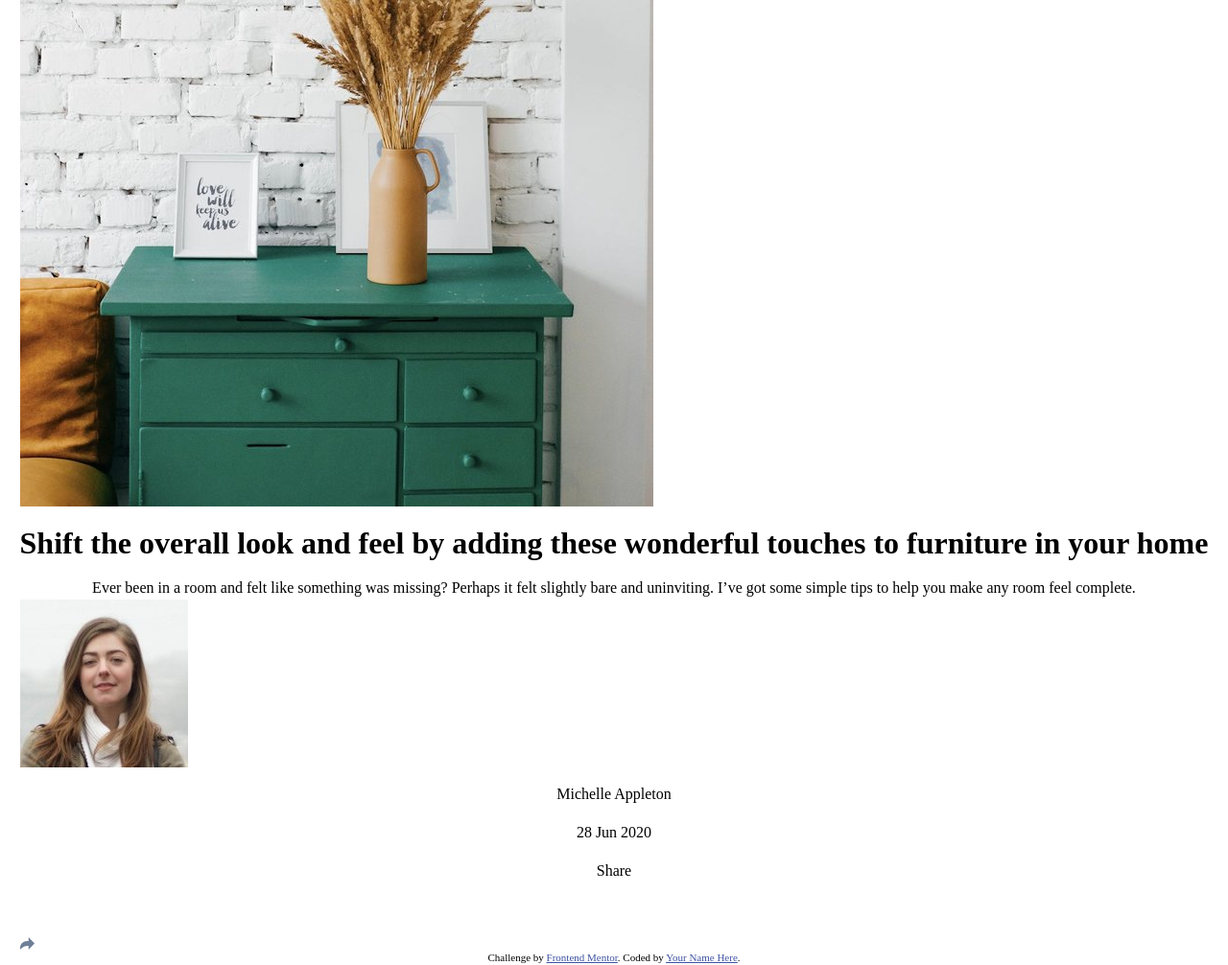
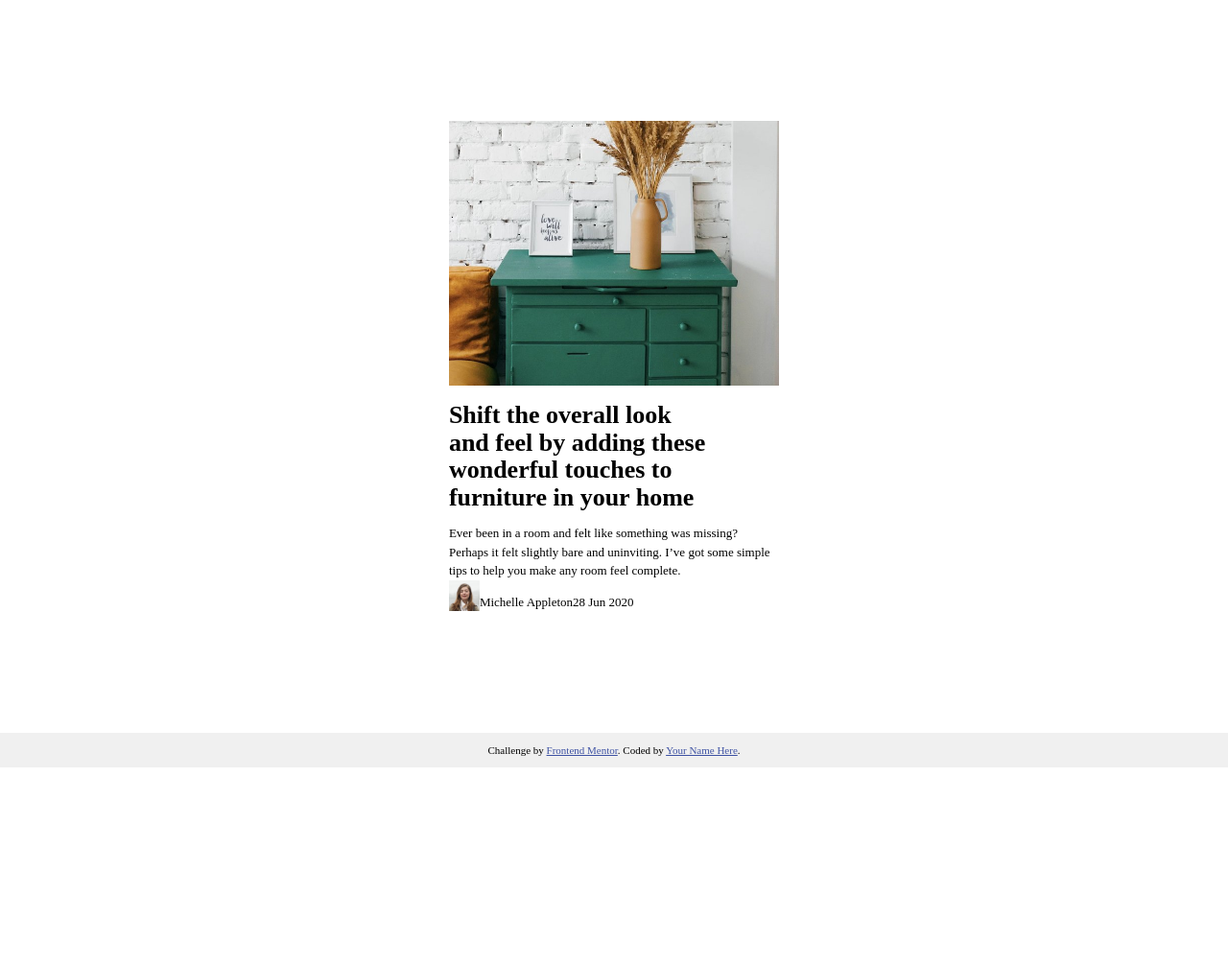
Before and after one commit to mrcordova/article-preview-component, a plain HTML site: page index.html in a window 1280 px wide. Shown: the whole page at 96% size. After the commit the page ends 800 px from the top, so only its background shows below. Drawn offline with Linux system fonts and the light colour scheme.

Commit message:
add flex to card members

```diff
--- a/css/style.css
+++ b/css/style.css
@@ -7,23 +7,58 @@
     --body-font-size: 13px;
 }
 
+
 body {
     display: flex;
     flex-direction: column;
     min-height: 100vh;
+    /* Ensure body takes at least full viewport height */
     margin: 0;
-    background-color: var(--grayish-blue);
+    font-size: var(--body-font-size);
 }
 .card {
-    text-align: center;
+
+    display: flex;
+    flex-direction: column;
+    place-content: center;
+    max-inline-size: clamp(25em, calc(25em + 1.5vw), 35em);
 }
+
 main {
     flex: 1;
+    /* Grow to fill available space */
     display: flex;
+    justify-content: center;
+    /* Center content horizontally */
     align-items: center;
-    justify-content: center;
+    /* Center content vertically */
+    padding: 20px;
+}
+
+footer {
+    margin-top: auto;
+    /* Push footer to the bottom */
+    text-align: center;
+    padding: 10px;
+    background-color: #f0f0f0;
+}
+.profile-con {
+    display: flex;
+}
+.profile-pic {
 
 }
+
+.share-con {
+    display: none;
+}
+
+/* Additional styling for body and HTML to fill viewport */
+html {
+    height: 100%;
+}
+
+
 
 
 .manrope-500 {
--- a/index.html
+++ b/index.html
@@ -33,8 +33,8 @@
       it felt slightly bare and uninviting. I’ve got some simple tips
       to help you make any room feel complete.
     </p>
-    <div>
-      <img src="images/avatar-michelle.jpg" alt="Michelle">
+    <div class="profile-con">
+      <img class="profile-pic" src="images/avatar-michelle.jpg" alt="Michelle" width="32" height="32">
       <p>
         Michelle Appleton
       </p>
@@ -42,7 +42,7 @@
         28 Jun 2020
       </p>
     </div>
-    <div>
+    <div class="share-con">
       <p>
         Share
       </p>
```
